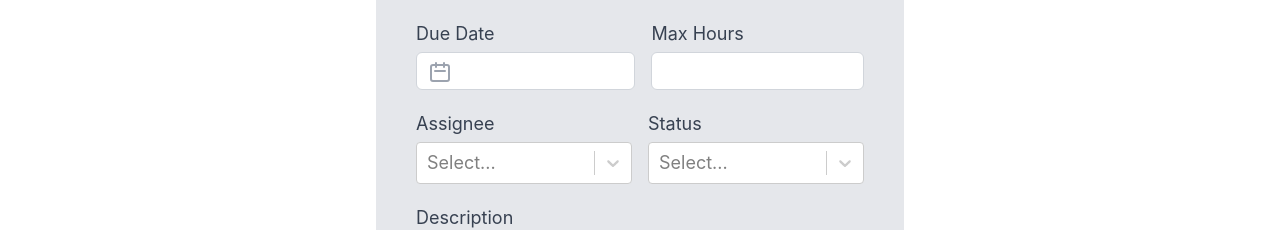
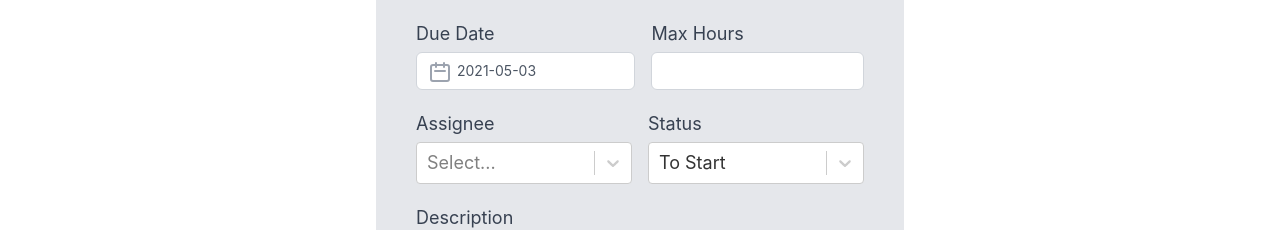
Before and after one commit to Coder-3/job-list, a React (Create React App) app in the folder frontend/: page / in a window 1280 px wide. Both pictures are taken after a click on the button "Add Job". Shown: the part 296-526 px from the top of the page. Built offline with nearby package versions, Linux system fonts and the light colour scheme; no server answers.

Commit message:
Fixed bugs related to not filling fields, Closes #15

```diff
--- a/frontend/src/App.js
+++ b/frontend/src/App.js
@@ -10,11 +10,11 @@ Modal.setAppElement('#root')
 const JobForm = ({ formType, job, updateJobList, closeForm, teamMembers }) => {
   const [jobNumber, setJobNumber] = useState(job.jobNumber)
   const [jobLink, setJobLink] = useState(job.jobLink)
-  const [dueDate, setDueDate] = useState(job.dueDate)
+  const [dueDate, setDueDate] = useState(job.dueDate ? job.dueDate : new Date())
   const [maxHours, setMaxHours] = useState(job.maxHours)
-  const [assignee, setAssignee] = useState(job.assignee ? teamMembers.filter(teamMember => job.assignee.includes(` ${teamMember.label}`)) : null)
+  const [assignee, setAssignee] = useState(job.assignee ? teamMembers.filter(teamMember => job.assignee.includes(` ${teamMember.label}`)) : [])
   const [description, setDescription] = useState(job.description)
-  const [selectedStatus, setSelectedStatus] = useState(job.status)
+  const [selectedStatus, setSelectedStatus] = useState(job.status ? job.status : { value: 'toStart', label: 'To Start' })
 
   const statusOptions = [
     { value: 'toStart', label: 'To Start' },
@@ -104,7 +104,7 @@ const JobForm = ({ formType, job, updateJobList, closeForm, teamMembers }) => {
                         <div className="relative focus-within:text-gray-600 text-gray-400">
                           <DatePicker
                           dateFormat="yyyy-MM-dd"
-                          selected={dueDate ? new Date(dueDate) : null}
+                          selected={dueDate}
                           onChange={date => setDueDate(date)}
                           className="pl-10 py-2 border focus:ring-gray-500 focus:border-gray-900 w-full sm:text-sm border-gray-300 rounded-md focus:outline-none text-gray-600"
                           />
```
